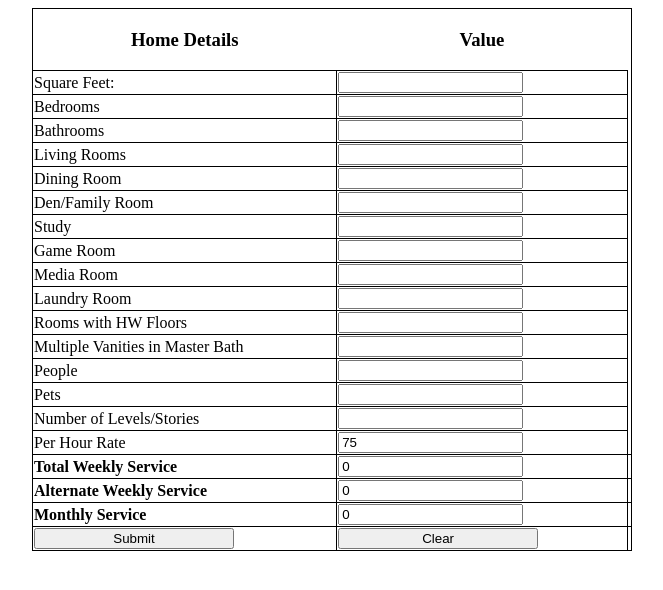
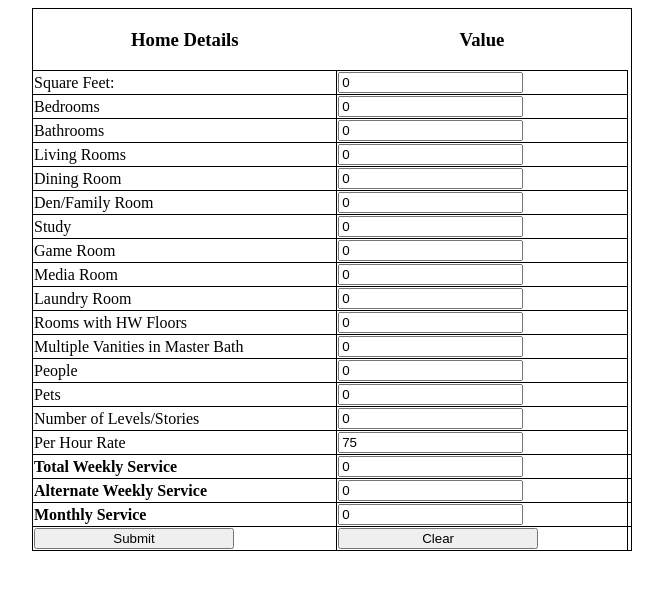
Before and after one commit to ticTechtoee/cleaning_calculator_webapp_updated, a Django app: template calculator/templates/calculator/newUI.html in a window 1280 px wide. Shown: the top 590 px of the page, without its empty margins (308-971 px from the left). Run offline with Django 3.2, Linux system fonts and the light colour scheme; the template is opened without the code that fills it: most values are stand-ins (such as "Sample title", 1, 10 or a date in 2020).

Commit message:
Updated the Design.

```diff
--- a/accounts/templates/registration/signup.html
+++ b/accounts/templates/registration/signup.html
@@ -3,10 +3,12 @@
 {% block title %}Sign Up{% endblock %}
 
 {% block content %}
-  <h2>Sign up</h2>
+
+<h2>Sign up</h2>
   <form method="post">
     {% csrf_token %}
     {{ form.as_p }}
     <button type="submit">Sign Up</button>
   </form>
+
 {% endblock %}
--- a/accounts/urls.py
+++ b/accounts/urls.py
@@ -2,7 +2,7 @@ from django.urls import path
 
 from .views import SignUpView
 
-
 urlpatterns = [
     path('signup/', SignUpView.as_view(), name='signup'),
+
 ]
--- a/calculator/templates/calculator/newUI.html
+++ b/calculator/templates/calculator/newUI.html
@@ -32,7 +32,7 @@ table {
     </style>
 </head>
 <body>
-
+<div>
 <center>
 <!-- To implement the Row and Column Structure I have defined the Table -->
     <table>
@@ -52,7 +52,7 @@ table {
 
             <td>
                 <!-- Each Column starts with next alphabet (e.g a, b,c) Reason first one starts with a01 is i am lazy i didn't want to change the all row ids that why i kept it this way -->
-                <input id="a01" onblur="range();" value="">
+                <input id="a01" onblur="range();" value="0">
 
 
             </td>
@@ -61,7 +61,7 @@ table {
 
         <tr>
             <td>Bedrooms</td>
-            <td><input class="input" id="b1" onblur="AAValue();" value=""></td>
+            <td><input class="input" id="b1" onblur="AAValue();" value="0"></td>
             <td id="rateA1"><input %} %} endif hidden id="rate1" if name="rate1"
                                    not request.user.is_superuser value="{{ rates1.rate }}" {% {%></td>
 
@@ -70,7 +70,7 @@ table {
 
         <tr>
             <td>Bathrooms</td>
-            <td><input class="input" id="c1" onblur="ABValue();" value=""></td>
+            <td><input class="input"  id="c1" onblur="ABValue();" value="0"></td>
             <td id="rateB1"><input %} %} endif hidden id="rate2" if name="rate2"
                                    not request.user.is_superuser
                                    value="{{ rates2.rate }}" {% {%></td>
@@ -78,7 +78,7 @@ table {
         </tr>
         <tr>
             <td>Living Rooms</td>
-            <td><input class="input" id="d1" onblur="ACValue();" value=""></td>
+            <td><input class="input"  id="d1" onblur="ACValue();" value="0"></td>
             <td id="rateC1"><input %} %} endif hidden id="rate3" if name="rate3"
                                    not request.user.is_superuser
                                    value="{{ rates3.rate }}" {% {%></td>
@@ -87,7 +87,7 @@ table {
 
         <tr>
             <td>Dining Room</td>
-            <td><input class="input" id="e1" onblur="ADValue();" value=""></td>
+            <td><input class="input"  id="e1" onblur="ADValue();" value="0"></td>
             <td id="rateD1"><input %} %} endif hidden id="rate4" if name="rate4"
                                    not request.user.is_superuser
                                    value="{{ rates4.rate }}" {% {%></td>
@@ -95,7 +95,7 @@ table {
         </tr>
         <tr>
             <td>Den/Family Room</td>
-            <td><input class="input" id="f1" onblur="AEValue();" value=""></td>
+            <td><input class="input"  id="f1" onblur="AEValue();" value="0"></td>
             <td id="rateE1"><input %} %} endif hidden id="rate5" if name="rate5"
                                    not request.user.is_superuser
                                    value="{{ rates5.rate }}" {% {%></td>
@@ -104,7 +104,7 @@ table {
 <!-- Alphabet G is missing. Reason is same i forgot it at fitst then i have wrote javascript for it that why i didn't changed it -->
         <tr>
             <td>Study</td>
-            <td><input class="input" id="h1" onblur="AFValue();" value=""></td>
+            <td><input class="input"  id="h1" onblur="AFValue();" value="0"></td>
             <td id="rateF1"><input %} %} endif hidden id="rate6" if name="rate6"
                                    not request.user.is_superuser
                                    value="{{ rates6.rate }}" {% {%></td>
@@ -113,16 +113,15 @@ table {
 
         <tr>
             <td>Game Room</td>
-            <td><input class="input" id="i1" onblur="AGValue();" value=""></td>
-            <td id="rateG1"><input %} %} endif hidden id="rate7" if name="rate7"
-                                   not request.user.is_superuser
+            <td><input class="input"  id="i1" onblur="AGValue();" value="0"></td>
+            <td id="rateG1"><input %} %} endif hidden id="rate7" if name="rate7" not request.user.is_superuser
                                    value="{{ rates7.rate }}" {% {%></td>
 
         </tr>
 
         <tr>
             <td>Media Room</td>
-            <td><input class="input" id="j1" onblur="AHValue();" value=""></td>
+            <td><input class="input" id="j1" onblur="AHValue();" value="0"></td>
             <td id="rateH1"><input %} %} endif hidden id="rate8" if name="rate8"
                                    not request.user.is_superuser
                                    value="{{ rates8.rate }}" {% {%></td>
@@ -131,7 +130,7 @@ table {
 
         <tr>
             <td>Laundry Room</td>
-            <td><input class="input" id="k1" onblur="AIValue();" value=""></td>
+            <td><input class="input" id="k1" onblur="AIValue();" value="0"></td>
             <td id="rateI1"><input %} %} endif hidden id="rate9" if name="rate9"
                                    not request.user.is_superuser
                                    value="{{ rates9.rate }}" {% {%></td>
@@ -140,7 +139,7 @@ table {
 
         <tr>
             <td>Rooms with HW Floors</td>
-            <td><input class="input" id="l1" onblur="AJValue();" value=""></td>
+            <td><input class="input" id="l1" onblur="AJValue();" value="0"></td>
             <td id="rateJ1"><input %} %} endif hidden id="rate10" if
                                    name="rate10" not request.user.is_superuser
                                    value="{{ rates10.rate }}" {% {%></td>
@@ -148,7 +147,7 @@ table {
         </tr>
         <tr>
             <td>Multiple Vanities in Master Bath</td>
-            <td><input class="input" id="m1" onblur="AKValue();" value=""></td>
+            <td><input class="input" id="m1" onblur="AKValue();" value="0"></td>
 
             <td id="rateK1"><input %} %} endif hidden id="rate11" if
                                    name="rate11" not request.user.is_superuser
@@ -158,7 +157,7 @@ table {
 
         <tr>
             <td>People</td>
-            <td><input class="input" id="n1" onblur="ALValue();" value=""></td>
+            <td><input class="input" id="n1" onblur="ALValue();" value="0"></td>
             <td id="rateL1"><input %} %} endif hidden id="rate12" if
                                    name="rate12" not request.user.is_superuser
                                    value="{{ rates12.rate }}" {% {%></td>
@@ -167,7 +166,7 @@ table {
 
         <tr>
             <td>Pets</td>
-            <td><input class="input" id="o1" onblur="AMValue();" value=""></td>
+            <td><input class="input" id="o1" onblur="AMValue();" value="0"></td>
             <td id="rateM1"><input %} %} endif hidden id="rate13" if
                                    name="rate13" not request.user.is_superuser
                                    value="{{ rates13.rate }}" {% {%></td>
@@ -176,7 +175,7 @@ table {
 
         <tr>
             <td>Number of Levels/Stories</td>
-            <td><input class="input" id="p1" onblur="ANValue();" value=""></td>
+            <td><input class="input" id="p1" onblur="ANValue();" value="0"></td>
             <td id="rateN1"><input %} %} endif hidden id="rate14" if
                                    name="rate14" not request.user.is_superuser
                                    value="{{ rates14.rate }}" {% {%></td>
@@ -185,18 +184,18 @@ table {
         <!-- q1 r1 and s1 are already in use -->
 <tr>
     <td>Per Hour Rate</td>
-    <td><input value="75" id="u1"></td>
+    <td><input value="75"  id="u1"></td>
         </tr>
 
         <tr>
             <td><b>Total Weekly Service</b></td>
-            <td><b><input class="input" id="t1" value="0"></b></td>
+            <td><b><input class="input"  id="t1" value="0"></b></td>
             <td></td>
         </tr>
 
         <tr>
             <td><b>Alternate Weekly Service</b></td>
-            <td><b><input class="input" id="t2" value="0"></b></td>
+            <td><b><input class="input"  id="t2" value="0"></b></td>
             <td></td>
         </tr>
         <tr>
@@ -208,35 +207,35 @@ table {
 
         <tr>
 
-            <td><input id="btn_submit" name="btn_submit" onclick="sumOfValues();tax();total();" type="submit"
-                       value="Submit"></td>
-            <td><input id="btn_clear" name="btn_clear" onclick="clear();" type="button" value="Clear"></td>
+            <td><input id="btn_submit"  name="btn_submit" onclick="sumOfValues();tax();total();" type="submit" value="Submit"></td>
+            <td><input id="btn_clear" name="btn_clear" onclick="clear();" type="submit" value="Clear"></td>
 
         </tr>
 
     </table>
-
+</center>
+</div>
 <!-- this section is hidden, some calculations are based on the input fields that's why i hide this section and will use it for testing and verification -->
     <!-- In future i will bypass this section with variables in the JavaScript. But for now it's working so let it be like this -->
 
     <div hidden>
         <table>
 
-            <td><input id="a1" value=""></td>
-            <td><input id="AA" value=""></td>
-            <td><input id="AB" value=""></td>
-            <td><input id="AC" value=""></td>
-            <td><input id="AD" value=""></td>
-            <td><input id="AE" value=""></td>
-            <td><input id="AF" value=""></td>
-            <td><input id="AG" value=""></td>
-            <td><input id="AH" value=""></td>
-            <td><input id="AI" value=""></td>
-            <td><input id="AJ" value=""></td>
-            <td><input id="AK" value=""></td>
-            <td><input id="AL" value=""></td>
-            <td><input id="AM" value=""></td>
-            <td><input id="AN" value=""></td>
+            <td><input id="a1" value="0"></td>
+            <td><input id="AA" value="0"></td>
+            <td><input id="AB" value="0"></td>
+            <td><input id="AC" value="0"></td>
+            <td><input id="AD" value="0"></td>
+            <td><input id="AE" value="0"></td>
+            <td><input id="AF" value="0"></td>
+            <td><input id="AG" value="0"></td>
+            <td><input id="AH" value="0"></td>
+            <td><input id="AI" value="0"></td>
+            <td><input id="AJ" value="0"></td>
+            <td><input id="AK" value="0"></td>
+            <td><input id="AL" value="0"></td>
+            <td><input id="AM" value="0"></td>
+            <td><input id="AN" value="0"></td>
 
             <td><input id="tax_ratio" value="5"></td>
             <td><input id="tax1"></td>
--- a/cleaning_calculator_webapp/static/assets/js/calculations.js
+++ b/cleaning_calculator_webapp/static/assets/js/calculations.js
@@ -7,85 +7,85 @@ range=function()
             if(document.getElementById('a01').value >= 0 && document.getElementById('a01').value <= 1500)
                {
                var val = parseFloat(hour_rate) * 0.5;
-               document.getElementById('a1').value = val;
+               document.getElementById('a1').value = val.toFixed(2);
                }
 
                if(document.getElementById('a01').value > 1500 && document.getElementById('a01').value <= 1750)
                {
                var val = parseFloat(hour_rate) * 0.55;
-               document.getElementById('a1').value = val;
+               document.getElementById('a1').value = val.toFixed(2);
                }
 
                if(document.getElementById('a01').value > 1750 && document.getElementById('a01').value <= 2000)
                {
                var val = parseFloat(hour_rate) * 0.6;
-               document.getElementById('a1').value = val;
+               document.getElementById('a1').value = val.toFixed(2);
                }
 
                if(document.getElementById('a01').value > 2000 && document.getElementById('a01').value <= 2250)
                {
                var val = parseFloat(hour_rate) * 0.65;
-               document.getElementById('a1').value = val;
+               document.getElementById('a1').value = val.toFixed(2);
                }
 
                if(document.getElementById('a01').value > 2250 && document.getElementById('a01').value <= 2500)
                {
                var val = parseFloat(hour_rate) * 0.7;
-               document.getElementById('a1').value = val;
+               document.getElementById('a1').value = val.toFixed(2);
                }
 
                if(document.getElementById('a01').value > 2500 && document.getElementById('a01').value <= 2750)
                {
                var val = parseFloat(hour_rate) * 0.75;
-               document.getElementById('a1').value = val;
+               document.getElementById('a1').value = val.toFixed(2);
                }
 
                if(document.getElementById('a01').value > 2751 && document.getElementById('a01').value <= 3000)
                {
                var val = parseFloat(hour_rate) * 0.8;
-               document.getElementById('a1').value = val;
+               document.getElementById('a1').value = val.toFixed(2);
                }
 
                if(document.getElementById('a01').value > 3000 && document.getElementById('a01').value <= 3250)
                {
                var val = parseFloat(hour_rate) * 0.85;
-               document.getElementById('a1').value = val;
+               document.getElementById('a1').value = val.toFixed(2);
                }
 
                if(document.getElementById('a01').value > 3250 && document.getElementById('a01').value <= 3500)
                {
                var val = parseFloat(hour_rate) * 1;
-               document.getElementById('a1').value = val;
+               document.getElementById('a1').value = val.toFixed(2);
                }
 
                if(document.getElementById('a01').value > 3500 && document.getElementById('a01').value <= 4000)
                {
                var val = parseFloat(hour_rate) * 0.5;
-               document.getElementById('a1').value = val;
+               document.getElementById('a1').value = val.toFixed(2);
                }
 
                if(document.getElementById('a01').value > 4000 && document.getElementById('a01').value <= 4500)
                {
                var val = parseFloat(hour_rate) * 1.5;
-               document.getElementById('a1').value = val;
+               document.getElementById('a1').value = val.toFixed(2);
                }
 
                if(document.getElementById('a01').value > 4500 && document.getElementById('a01').value <= 5000)
                {
                var val = parseFloat(hour_rate) * 2;
-               document.getElementById('a1').value = val;
+               document.getElementById('a1').value = val.toFixed(2);
                }
 
                if(document.getElementById('a01').value > 5000 && document.getElementById('a01').value <= 5500)
                {
                var val = parseFloat(hour_rate) * 2.5;
-               document.getElementById('a1').value = val;
+               document.getElementById('a1').value = val.toFixed(2);
                }
 
                if(document.getElementById('a01').value > 5500 && document.getElementById('a01').value <= 6000)
                {
                var val = parseFloat(hour_rate) * 3;
-               document.getElementById('a1').value = val;
+               document.getElementById('a1').value = val.toFixed(2);
                }
                if(document.getElementById('a01').value > 6000 )
                {
@@ -97,98 +97,98 @@ AAValue = function()
 {
 var b1Value = document.getElementById('b1').value;
 var rate1Value = document.getElementById('rate1').value;
-document.getElementById('AA').value = parseFloat(b1Value) * parseFloat(rate1Value);
+document.getElementById('AA').value = parseFloat(b1Value).toFixed(2) * parseFloat(rate1Value).toFixed(2);
 }
 
 ABValue = function()
 {
 var b1Value = document.getElementById('c1').value;
 var rate1Value = document.getElementById('rate2').value;
-document.getElementById('AB').value = parseFloat(b1Value) * parseFloat(rate1Value);
+document.getElementById('AB').value = parseFloat(b1Value).toFixed(2) * parseFloat(rate1Value).toFixed(2);
 }
 
 ACValue = function()
 {
 var b1Value = document.getElementById('d1').value;
 var rate1Value = document.getElementById('rate3').value;
-document.getElementById('AC').value = parseFloat(b1Value) * parseFloat(rate1Value);
+document.getElementById('AC').value = parseFloat(b1Value).toFixed(2) * parseFloat(rate1Value).toFixed(2);
 }
 
 ADValue = function()
 {
 var b1Value = document.getElementById('e1').value;
 var rate1Value = document.getElementById('rate4').value;
-document.getElementById('AD').value = parseFloat(b1Value) * parseFloat(rate1Value);
+document.getElementById('AD').value = parseFloat(b1Value).toFixed(2) * parseFloat(rate1Value).toFixed(2);
 }
 
 AEValue = function()
 {
 var b1Value = document.getElementById('f1').value;
 var rate1Value = document.getElementById('rate5').value;
-document.getElementById('AE').value = parseFloat(b1Value) * parseFloat(rate1Value);
+document.getElementById('AE').value = parseFloat(b1Value).toFixed(2) * parseFloat(rate1Value).toFixed(2);
 }
 
 AFValue = function()
 {
 var b1Value = document.getElementById('h1').value;
 var rate1Value = document.getElementById('rate6').value;
-document.getElementById('AF').value = parseFloat(b1Value) * parseFloat(rate1Value);
+document.getElementById('AF').value = parseFloat(b1Value).toFixed(2) * parseFloat(rate1Value).toFixed(2);
 }
 
 AGValue = function()
 {
 var b1Value = document.getElementById('i1').value;
 var rate1Value = document.getElementById('rate7').value;
-document.getElementById('AG').value = parseFloat(b1Value) * parseFloat(rate1Value);
+document.getElementById('AG').value = parseFloat(b1Value).toFixed(2) * parseFloat(rate1Value).toFixed(2);
 }
 
 AHValue = function()
 {
 var b1Value = document.getElementById('j1').value;
 var rate1Value = document.getElementById('rate8').value;
-document.getElementById('AH').value = parseFloat(b1Value) * parseFloat(rate1Value);
+document.getElementById('AH').value = parseFloat(b1Value).toFixed(2) * parseFloat(rate1Value).toFixed(2);
 }
 
 AIValue = function()
 {
 var b1Value = document.getElementById('k1').value;
 var rate1Value = document.getElementById('rate9').value;
-document.getElementById('AI').value = parseFloat(b1Value) * parseFloat(rate1Value);
+document.getElementById('AI').value = parseFloat(b1Value).toFixed(2) * parseFloat(rate1Value).toFixed(2);
 }
 
 AJValue = function()
 {
 var b1Value = document.getElementById('l1').value;
 var rate1Value = document.getElementById('rate10').value;
-document.getElementById('AJ').value = parseFloat(b1Value) * parseFloat(rate1Value);
+document.getElementById('AJ').value = parseFloat(b1Value).toFixed(2) * parseFloat(rate1Value).toFixed(2);
 }
 
 AKValue = function()
 {
 var b1Value = document.getElementById('m1').value;
 var rate1Value = document.getElementById('rate11').value;
-document.getElementById('AK').value = parseFloat(b1Value) * parseFloat(rate1Value);
+document.getElementById('AK').value = parseFloat(b1Value).toFixed(2) * parseFloat(rate1Value).toFixed(2);
 }
 
 ALValue = function()
 {
 var b1Value = document.getElementById('n1').value;
 var rate1Value = document.getElementById('rate12').value;
-document.getElementById('AL').value = parseFloat(b1Value) * parseFloat(rate1Value);
+document.getElementById('AL').value = parseFloat(b1Value).toFixed(2) * parseFloat(rate1Value).toFixed(2);
 }
 
 AMValue = function()
 {
 var b1Value = document.getElementById('o1').value;
 var rate1Value = document.getElementById('rate13').value;
-document.getElementById('AM').value = parseFloat(b1Value) * parseFloat(rate1Value);
+document.getElementById('AM').value = parseFloat(b1Value).toFixed(2) * parseFloat(rate1Value).toFixed(2);
 }
 
 ANValue = function()
 {
 var b1Value = document.getElementById('o1').value;
 var rate1Value = document.getElementById('rate14').value;
-document.getElementById('AN').value = parseFloat(b1Value) * parseFloat(rate1Value);
+document.getElementById('AN').value = parseFloat(b1Value).toFixed(2) * parseFloat(rate1Value).toFixed(2);
 }
 
 sumOfValues = function()
@@ -214,9 +214,9 @@ var value1 = 15;
 var value2 = 30;
 
 var result = parseInt(a1) + parseInt(b3) + parseInt(c3) + parseInt(d3) + parseInt(e3) + parseInt(f3) + parseInt(g3) + parseInt(h3) + parseInt(i3) + parseInt(j3) + parseInt(k3) + parseInt(l3) + parseInt(m3) + parseInt(n3) + parseInt(o3);
-document.getElementById('q1').value = result;
-document.getElementById('r1').value = result + parseInt(value1);
-document.getElementById('s1').value = result + parseInt(value2);
+document.getElementById('q1').value = result.toFixed(2);
+document.getElementById('r1').value = result.toFixed(2) + parseFloat(value1).toFixed(2);
+document.getElementById('s1').value = result.toFixed(2) + parseFloat(value2).toFixed(2);
 }
 
 tax = function()
@@ -228,9 +228,9 @@ var r1Value = document.getElementById('r1').value;
 var s1Value = document.getElementById('s1').value;
 
 
-var result1 = q1Value * parseFloat(tax_ratio/100);
-var result2 = r1Value * parseFloat(tax_ratio/100);
-var result3 = s1Value * parseFloat(tax_ratio/100);
+var result1 = q1Value * parseFloat(tax_ratio/100).toFixed(2);
+var result2 = r1Value * parseFloat(tax_ratio/100).toFixed(2);
+var result3 = s1Value * parseFloat(tax_ratio/100).toFixed(2);
 
 document.getElementById('tax1').value = result1;
 document.getElementById('tax2').value = result2;
@@ -247,9 +247,9 @@ var tax1 =document.getElementById('tax1').value;
 var tax2 = document.getElementById('tax2').value;
 var tax3 = document.getElementById('tax3').value;
 
-var total1 = parseFloat(q1) + parseFloat(tax1);
-var total2 = parseFloat(r1) + parseFloat(tax2);
-var total3 = parseFloat(s1) + parseFloat(tax3);
+var total1 = parseFloat(q1).toFixed(2) + parseFloat(tax1).toFixed(2);
+var total2 = parseFloat(r1).toFixed(2) + parseFloat(tax2).toFixed(2);
+var total3 = parseFloat(s1).toFixed(2) + parseFloat(tax3).toFixed(2);
 
 document.getElementById('t1').value = total1;
 document.getElementById('t2').value = total2;
@@ -259,26 +259,23 @@ document.getElementById('t3').value = total3;
 
 clear = function()
 {
-document.getElementById('a01').value = '';
-document.getElementById('b1').value = '';
-document.getElementById('c1').value = '';
-document.getElementById('d1').value = '';
-document.getElementById('e1').value = '';
-document.getElementById('f1').value = '';
-document.getElementById('h1').value = '';
-document.getElementById('i1').value = '';
-document.getElementById('j1').value = '';
-document.getElementById('k1').value = '';
-document.getElementById('l1').value = '';
-document.getElementById('m1').value = '';
-document.getElementById('n1').value = '';
-document.getElementById('o1').value = '';
-document.getElementById('p1').value = '';
+document.getElementById('a01').value = "0";
+document.getElementById('b1').value = "0";
+document.getElementById('c1').value = "0";
+document.getElementById('d1').value = "0";
+document.getElementById('e1').value = "0";
+document.getElementById('f1').value = "0";
+document.getElementById('h1').value = "0";
+document.getElementById('i1').value = "0";
+document.getElementById('j1').value = "0";
+document.getElementById('k1').value = "0";
+document.getElementById('l1').value = "0";
+document.getElementById('m1').value = "0";
+document.getElementById('n1').value = "0";
+document.getElementById('o1').value = "0";
+document.getElementById('p1').value = "0";
 
-document.getElementById('t1').value = '';
-document.getElementById('t2').value = '';
-document.getElementById('t3').value = '';
-
-
-
+document.getElementById('t1').value = "0";
+document.getElementById('t2').value = "0";
+document.getElementById('t3').value = "0";
 }
```
Also changed, not shown: accounts/templates/base.html (+22 -2 lines), accounts/templates/registration/login.html (+25 -3 lines), cleaning_calculator_webapp/static/assets/css/signin.css (added, +39 -0 lines), accounts/forms.py (added), cleaning_calculator_webapp/static/assets/img/SP.png (added).
